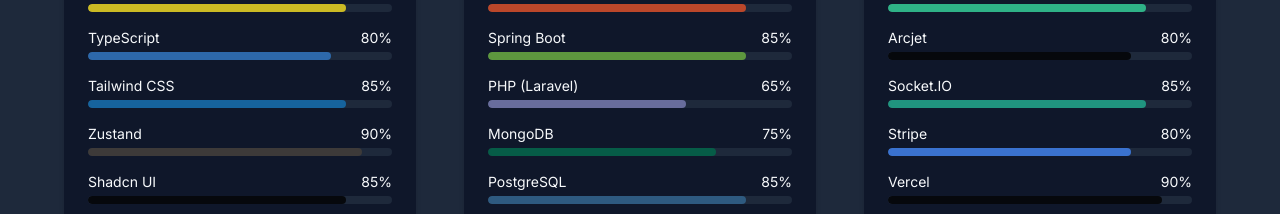
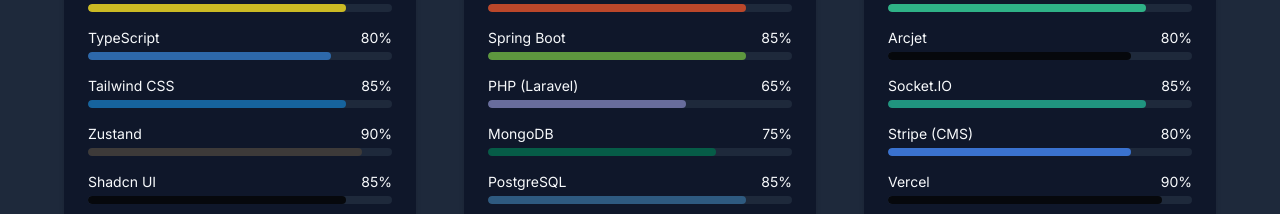
Before and after one commit to HillolPias/my_portfolio, a React (Vite) app: page / in a window 1280 px wide. Shown: the part 6160-6374 px from the top of the page. Built offline with nearby package versions, Linux system fonts and the light colour scheme.

Commit message:
renamed a skill in skill sections

```diff
--- a/src/components/Skills.tsx
+++ b/src/components/Skills.tsx
@@ -63,7 +63,7 @@
     { name: "Neon DB", level: 85, color: "#34d59a" },
     { name: "Arcjet", level: 80, color: "#000000" },
     { name: "Socket.IO", level: 85, color: "#21af90" },
-    { name: "Stripe", level: 80, color: "#4285F4" },
+    { name: "Stripe (CMS)", level: 80, color: "#4285F4" },
     { name: "Vercel", level: 90, color: "#000000" },
     { name: "Zod", level: 80, color: "#3C9CD7" },
     { name: "Docker & Containerization", level: 80, color: "#0886AB" },
```
